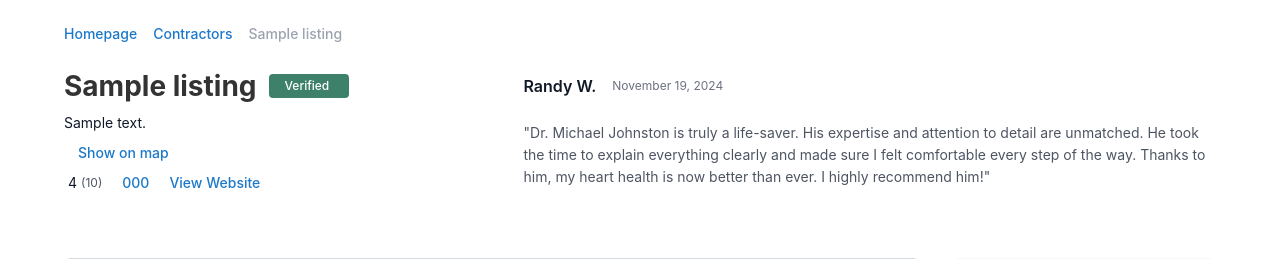
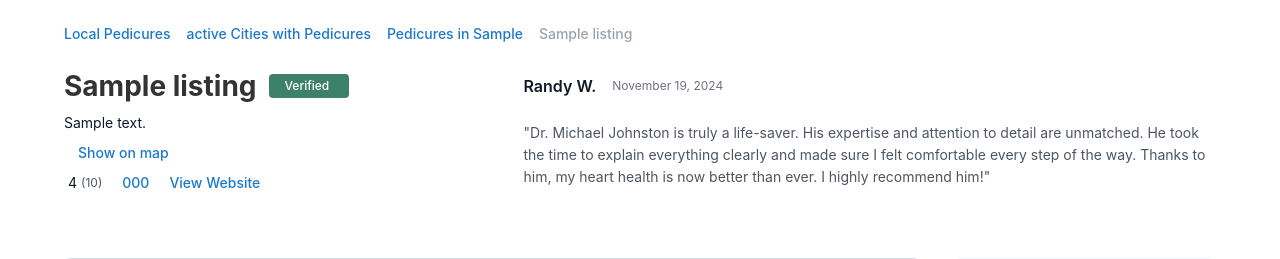
Before and after one commit to qrkedupwhiteboy/pedicure-nearme, a Flask app: page /listing/1 in a window 1280 px wide. Shown: the part 58-317 px from the top of the page. Run offline with Flask 3, Linux system fonts and the light colour scheme; tables that the repository leaves empty hold one stand-in row (values such as "Sample post"); grey boxes marked "Sample" are stand-in pictures; some libraries are stand-ins or nearby versions.

Commit message:
feat: Add dynamic internal linking to listing page breadcrumb

```diff
--- a/templates/listing.html
+++ b/templates/listing.html
@@ -29,9 +29,11 @@
     <main>
         <div class="listing-top-wrapper">
         <div class="breadcrumb">
-            <a href=# class="nav-regular">Homepage</a>
+            <a href="/" class="nav-regular">Local Pedicures</a>
             <i class="iconoir-nav-arrow-right"></i>
-            <a href=# class="nav-regular">Contractors</a>
+            <a href="{{ url_for('state_listings', state=listing.state.lower()) }}" class="nav-regular">{{listing.state}} Cities with Pedicures</a>
+            <i class="iconoir-nav-arrow-right"></i>
+            <a href="{{ url_for('city_listings', city=listing.city.lower().replace(' ', '-')) }}" class="nav-regular">Pedicures in {{listing.city}}</a>
             <i class="iconoir-nav-arrow-right"></i>
             <div class="breadcrumb-link inactive">{{listing.name}}</div>
           </div>
```
